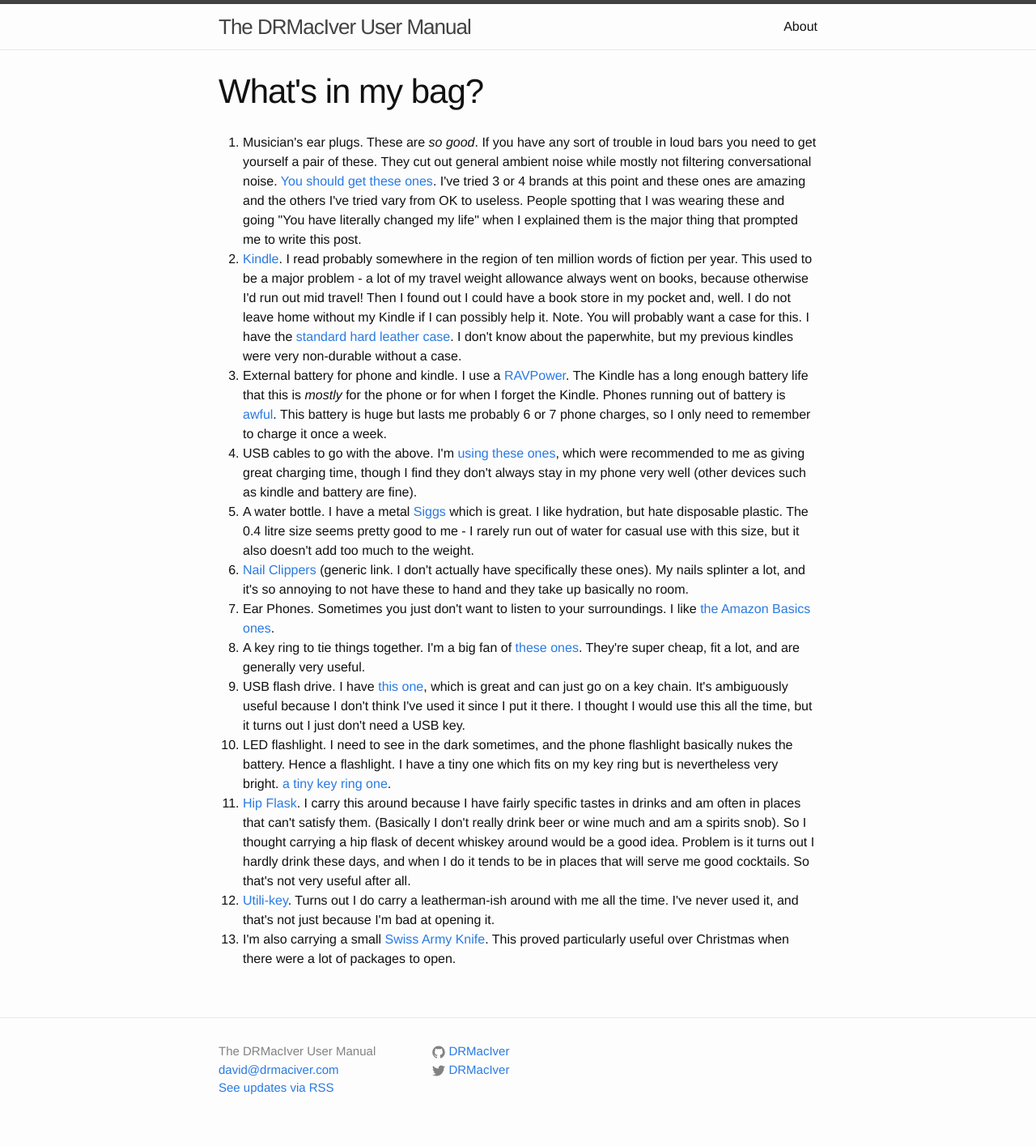
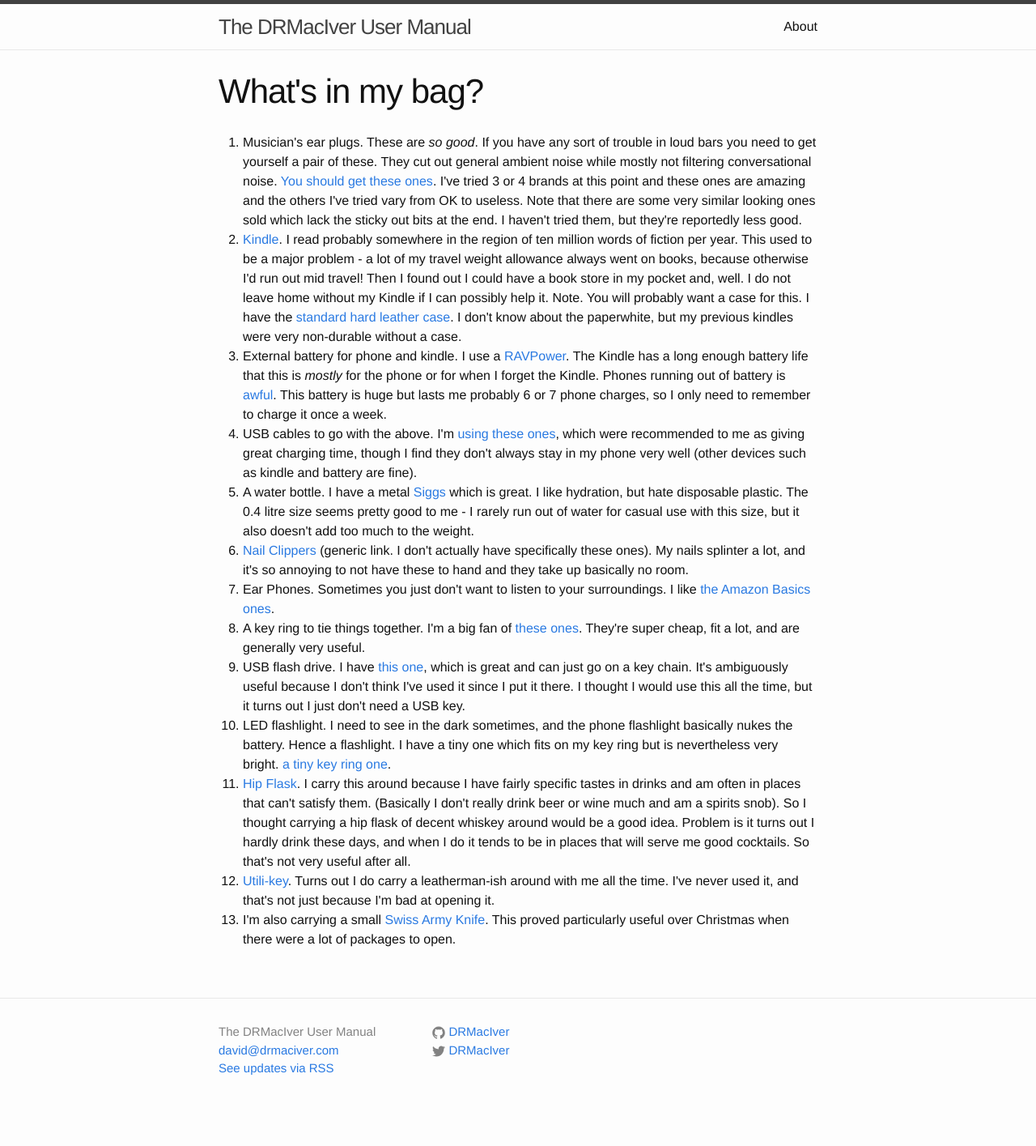
Before and after one commit to DRMacIver/docs, a Jekyll site: the page built from inventory/survivalkit/index.html, in a window 1280 px wide. Shown: the whole page at 81% size. Built offline with Jekyll 4.4.1, drawn with Linux system fonts in a browser that asks for light colours; after the commit the page ends 1391 px from its top, so only the background shows below that.

Commit message:
Update with correct ear plugs link

```diff
--- a/inventory/survivalkit/index.html
+++ b/inventory/survivalkit/index.html
@@ -6,7 +6,12 @@
 ---
 
 <ol>
-	<li>Musician's ear plugs. These are <em>so good</em>. If you have any sort of trouble in loud bars you need to get yourself a pair of these. They cut out general ambient noise while mostly not filtering conversational noise. <a href="http://www.amazon.co.uk/gp/product/B004SBSOKK/ref=as_li_qf_sp_asin_il_tl?ie=UTF8&amp;camp=1634&amp;creative=6738&amp;creativeASIN=B004SBSOKK&amp;linkCode=as2&amp;tag=darma-21">You should get these ones</a>. I've tried 3 or 4 brands at this point and these ones are amazing and the others I've tried vary from OK to useless. People spotting that I was wearing these and going "You have literally changed my life" when I explained them is the major thing that prompted me to write this post.</li>
+	<li>
+    Musician's ear plugs. These are <em>so good</em>. If you have any sort of trouble in loud bars you need to get yourself a pair of these. They cut out general ambient noise while mostly not filtering conversational noise.
+    <a href="http://www.amazon.co.uk/gp/product/B000UJ8RHE/ref=as_li_qf_sp_asin_il_tl?ie=UTF8&camp=1634&creative=6738&creativeASIN=B000UJ8RHE&linkCode=as2&tag=darma-21">You should get these ones</a>.
+      I've tried 3 or 4 brands at this point and these ones are amazing and the others I've tried vary from OK to useless.
+      Note that there are some very similar looking ones sold which lack the sticky out bits at the end. I haven't tried them, but they're reportedly less good.
+  </li>
 	<li><a href="http://www.amazon.co.uk/gp/product/B00KDRUCJY/ref=as_li_qf_sp_asin_il_tl?ie=UTF8&amp;camp=1634&amp;creative=6738&amp;creativeASIN=B00KDRUCJY&amp;linkCode=as2&amp;tag=darma-21">Kindle</a>. I read probably somewhere in the region of ten million words of fiction per year. This used to be a major problem - a lot of my travel weight allowance always went on books, because otherwise I'd run out mid travel! Then I found out I could have a book store in my pocket and, well. I do not leave home without my Kindle if I can possibly help it. Note. You will probably want a case for this. I have the <a href="http://www.amazon.co.uk/gp/product/B008BQH1NO/ref=as_li_qf_sp_asin_il_tl?ie=UTF8&amp;camp=1634&amp;creative=6738&amp;creativeASIN=B008BQH1NO&amp;linkCode=as2&amp;tag=darma-21">standard hard leather case</a>. I don't know about the paperwhite, but my previous kindles were very non-durable without a case.</li>
 	<li>External battery for phone and kindle. I use a <a href="http://www.amazon.co.uk/gp/product/B00OJXVDAU/ref=as_li_qf_sp_asin_il_tl?ie=UTF8&amp;camp=1634&amp;creative=6738&amp;creativeASIN=B00OJXVDAU&amp;linkCode=as2&amp;tag=darma-21">RAVPower</a>. The Kindle has a long enough battery life that this is <em>mostly</em> for the phone or for when I forget the Kindle. Phones running out of battery is <a href="https://xkcd.com/903/">awful</a>. This battery is huge but lasts me probably 6 or 7 phone charges, so I only need to remember to charge it once a week.</li>
 	<li>USB cables to go with the above. I'm <a href="http://www.amazon.co.uk/gp/product/B00RQ5AZJ8/ref=as_li_qf_sp_asin_il_tl?ie=UTF8&amp;camp=1634&amp;creative=6738&amp;creativeASIN=B00RQ5AZJ8&amp;linkCode=as2&amp;tag=darma-21">using these ones</a>, which were recommended to me as giving great charging time, though I find they don't always stay in my phone very well (other devices such as kindle and battery are fine).</li>
```
